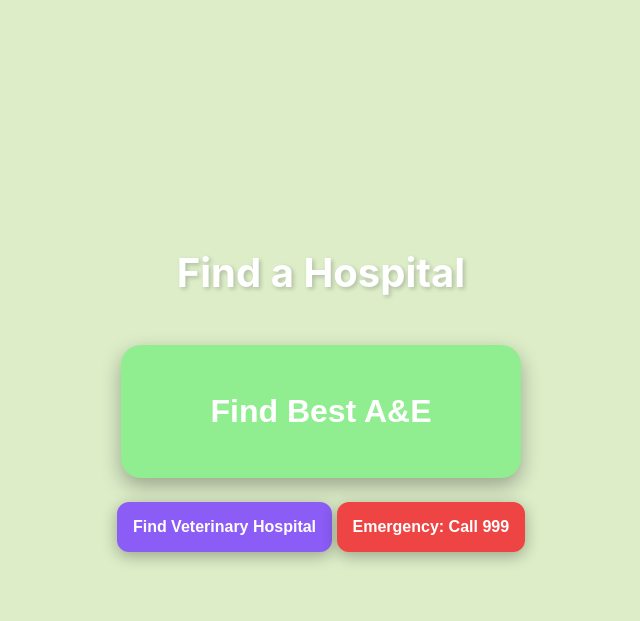
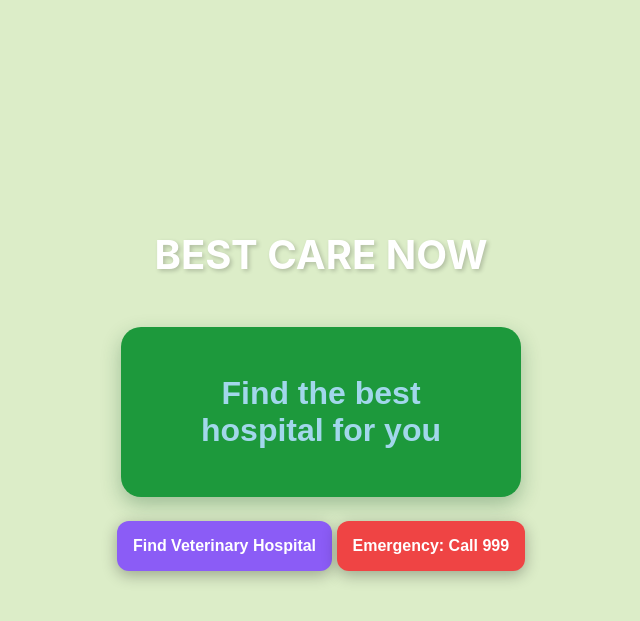
Before and after one commit to antonbhaumik/ICHack26, a Flask app: page / in a window 1280 px wide. Shown: the top 621 px of the page, without its empty margins (319-959 px from the left). Run offline with Flask 3, Linux system fonts and the light colour scheme.

Commit message:
More css and html edits

```diff
--- a/static/style.css
+++ b/static/style.css
@@ -33,13 +33,13 @@ h1 {
     padding: 3rem;
     font-size: 2rem;
     font-weight: bold;
-    color: white;
-    background: #90EE90;
+    color: #A2D7EB;
+    background: #1D993C;
     border: none;
     border-radius: 20px;
     cursor: pointer;
     transition: all 0.3s ease;
-    box-shadow: 0 8px 20px rgba(0, 0, 0, 0.3);
+    box-shadow: 0 8px 20px rgba(17, 82, 36, 0.3);
     margin-bottom: 1.5rem;
 }
 
--- a/templates/index.html
+++ b/templates/index.html
@@ -8,10 +8,10 @@
 </head>
 <body>
     <div class="container">
-        <h1>Find a Hospital</h1>
+        <h1>BEST CARE NOW</h1>
 
         <button class="main-button" onclick="findHospital()">
-            Find Best A&E
+            Find the best hospital for you
         </button>
 
         <button class="vet-button" onclick="findVet()">Find Veterinary Hospital</button>
```
